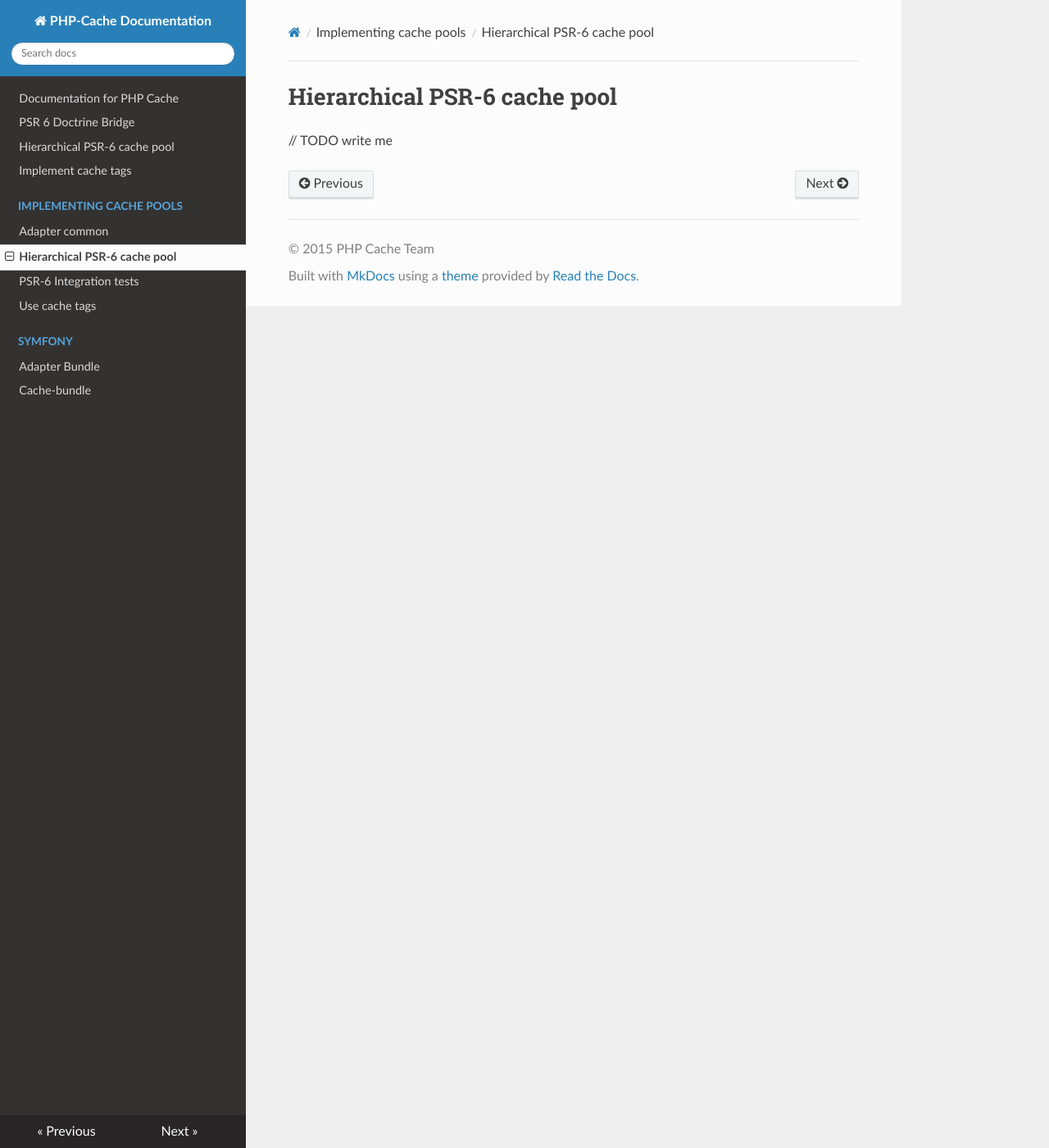
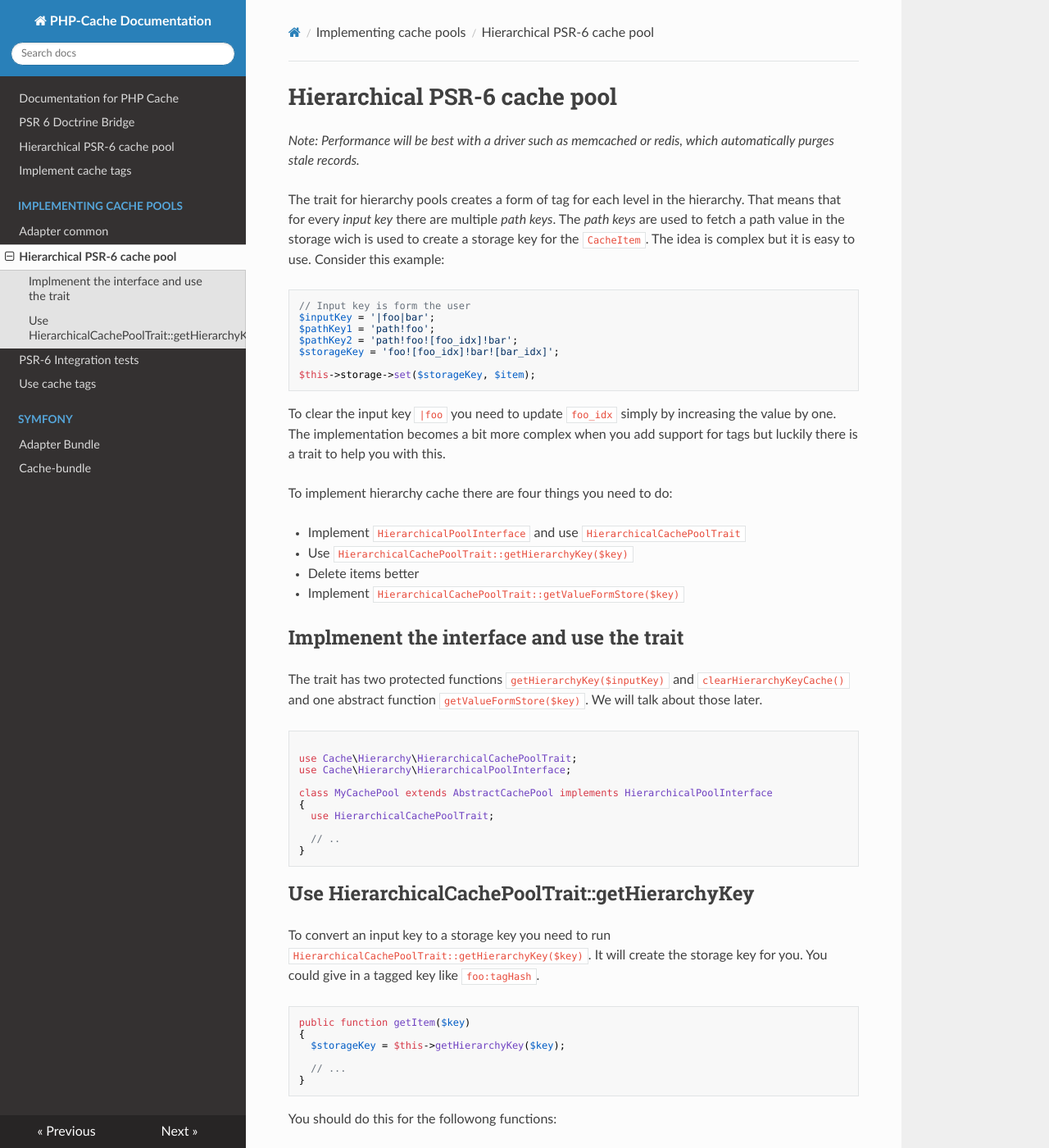
Before and after one commit to php-cache/documentation, an MkDocs documentation site: the page built from docs/implementing-cache-pools/hierarchy.md, in a window 1280 px wide and 1400 px high. Shown: the whole window at 82% size. Built offline with MkDocs 1.6.1, drawn with Linux system fonts in a browser that asks for light colours; nearby versions of some CDN libraries; some of the changed text lies outside the part shown.

Commit message:
Added docs about how to implement hierarchical cache pools

````diff
--- a/docs/implementing-cache-pools/hierarchy.md
+++ b/docs/implementing-cache-pools/hierarchy.md
@@ -1,3 +1,108 @@
 # Hierarchical PSR-6 cache pool
 
- // TODO write me
+*Note: Performance will be best with a driver such as memcached or redis, which automatically purges stale records.*
+
+The trait for hierarchy pools creates a form of tag for each level in the hierarchy. That means that for every *input
+key* there are multiple *path keys*. The *path keys* are used to fetch a path value in the storage wich is used to
+create a storage key for the `CacheItem`. The idea is complex but it is easy to use. Consider this example:
+
+```php
+// Input key is form the user
+$inputKey = '|foo|bar';
+$pathKey1 = 'path!foo';
+$pathKey2 = 'path!foo![foo_idx]!bar';
+$storageKey = 'foo![foo_idx]!bar![bar_idx]';
+
+$this->storage->set($storageKey, $item);
+```
+
+To clear the input key `|foo` you need to update `foo_idx` simply by increasing the value by one. The implementation
+becomes a bit more complex when you add support for tags but luckily there is a trait to help you with this.
+
+To implement hierarchy cache there are four things you need to do:
+
+* Implement `HierarchicalPoolInterface` and use `HierarchicalCachePoolTrait`
+* Use `HierarchicalCachePoolTrait::getHierarchyKey($key)`
+* Delete items better
+* Implement `HierarchicalCachePoolTrait::getValueFormStore($key)`
+
+
+## Implmenent the interface and use the trait
+
+The trait has two protected functions `getHierarchyKey($inputKey)` and `clearHierarchyKeyCache()` and one abstract
+ function `getValueFormStore($key)`. We will talk about those later.
+
+```php
+
+use Cache\Hierarchy\HierarchicalCachePoolTrait;
+use Cache\Hierarchy\HierarchicalPoolInterface;
+
+class MyCachePool extends AbstractCachePool implements HierarchicalPoolInterface
+{
+  use HierarchicalCachePoolTrait;
+
+  // ..
+}
+```
+
+## Use HierarchicalCachePoolTrait::getHierarchyKey
+
+To convert an input key to a storage key you need to run `HierarchicalCachePoolTrait::getHierarchyKey($key)`. It will
+create the storage key for you. You could give in a tagged key like `foo:tagHash`.
+
+```php
+public function getItem($key)
+{
+  $storageKey = $this->getHierarchyKey($key);
+
+  // ...
+}
+```
+
+You should do this for the followong functions:
+
+* getItem
+* getItems
+* hasItem
+* clear
+* deleteItem
+* deleteItems
+
+
+# Delete items better
+
+When you are clearing the cache there are quite a few things to think about. You need to update the stored value for
+the path key and also clear the local hierarcy cache key storage. To get a path key you can use the second argument of
+`HierarchicalCachePoolTrait::getHierarchyKey($inputKey, $pathKey)` that is passed by reference.
+
+```php
+public function deleteItem($key)
+{
+  // Get storage key and path key
+  $pathKey = null;
+  $storageKey = $this->getHierarchyKey($key, $pathKey);
+
+  // Update index for the path key
+  $pathIndex = $this->storage->get($pathKey);
+  $this->storage->set($pathKey, $pathIndex + 1);
+
+  // Clear the local key cache
+  $this->clearHierarchyKeyCache();
+
+  // ..
+
+  $this->storage->delete($storageKey);
+}
+```
+
+## Implement getValueFormStore($key)
+
+The trait has one abstract function `HierarchicalCachePoolTrait::getValueFormStore($key)` wich is used to get the
+value for a path key. This functions should just feth data from the storage without modifications.
+
+```php
+ protected function getValueFormStore($key)
+ {
+   return $this->storage->get($key);
+ }
+ ```
````
